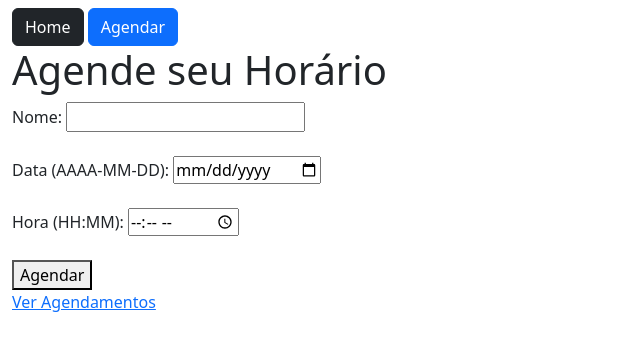
After one commit to RafaelGitMotta/flask, a Flask app: page /agendar in a window 1280 px wide. The commit adds this page. Shown: the top 351 px of the page, without its empty margins (0-640 px from the left). Run offline with Flask 3, Linux system fonts and the light colour scheme.

Commit message:
Agenda concluida

```diff
--- /dev/null
+++ b/estudo/templates/agendar.html
@@ -0,0 +1,27 @@
+{% extends 'base.html' %}
+{% block content %}
+{% include 'nav.html' %}
+<h1>Agende seu Horário</h1>
+    {% if erro %}
+        <p style="color: red;">{{ erro }}</p>
+    {% endif %}
+    <form method="POST">
+        <div>
+            <label for="nome">Nome:</label>
+            <input type="text" id="nome" name="nome" required>
+        </div>
+        <br>
+        <div>
+            <label for="data">Data (AAAA-MM-DD):</label>
+            <input type="date" id="data" name="data" required>
+        </div>
+        <br>
+        <div>
+            <label for="hora">Hora (HH:MM):</label>
+            <input type="time" id="hora" name="hora" required>
+        </div>
+        <br>
+        <button type="submit">Agendar</button>
+    </form>
+    <p><a href="{{ url_for('listar_agendamentos') }}">Ver Agendamentos</a></p>
+{% endblock %}
--- a/estudo/templates/nav.html
+++ b/estudo/templates/nav.html
@@ -1,5 +1,7 @@
+<!-- Barra de Navegação-->
+
+<!--Botão de Home Page-->
 <a href="{{url_for('homepage')}}" class="btn btn-dark">Home</a>
 
-<a href="{{url_for('contato')}}" class="btn btn-primary">Contato</a>
-
-<a href="{{url_for('contatoLista')}}" class="btn btn-info"> Lista de Contato </a>
+<!--Botão de Agendar-->
+<a href="{{url_for('agendar')}}" class="btn btn-primary">Agendar</a>
--- a/estudo/views.py
+++ b/estudo/views.py
@@ -1,9 +1,11 @@
 from estudo import app, db
 
 from flask import render_template, url_for, request, redirect
+from datetime import datetime
+
 from flask_login import login_user, logout_user, current_user
 
-from estudo.models import Contato
+from estudo.models import Contato, Agendamento
 
 # Importação dos formulários criados no arquivo forms.py (Fomulário de Contato, Usuário e Login)
 
@@ -20,6 +22,37 @@ def homepage(): # Função que vai renderizar a página
         login_user(user,remember=True)
 
     return render_template('index.html', form=form)
+#____________________________________________________
+
+@app.route('/agendar', methods=['GET', 'POST'])
+def agendar():
+    if request.method == 'POST':
+        nome = request.form['nome']
+        data_str = request.form['data']
+        hora_str = request.form['hora']
+
+        try:
+            data_hora_str = f"{data_str} {hora_str}"
+            data_hora = datetime.strptime(data_hora_str, '%Y-%m-%d %H:%M')
+
+            novo_agendamento = Agendamento(nome=nome, data_hora=data_hora)
+            db.session.add(novo_agendamento)
+            db.session.commit()  # Salva as alterações no banco de dados
+            return redirect(url_for('listar_agendamentos'))
+        except ValueError:
+            erro = "Formato de data ou hora inválido."
+            return render_template('agendar.html', erro=erro)
+
+    return render_template('agendar.html')
+
+@app.route('/agendamentos')
+def listar_agendamentos():
+    agendamentos = Agendamento.query.order_by(Agendamento.data_hora).all()
+    return render_template('listar_agendamentos.html', agendamentos=agendamentos)
+
+if __name__ == '__main__':
+    app.run(debug=True)
+
 #____________________________________________________
 
 #CADASTRO
--- a/main.py
+++ b/main.py
@@ -1,4 +1,4 @@
-from estudo import app
+from estudo import app # Importa a variável app da pasta estudo no arquivo __init__.py que recebe o Flask
 
 if __name__ == '__main__':
     app.run(debug=True)# A cada atualização restarta a aplicação.
```
Also changed, not shown: estudo/__init__.py (+10 -5 lines), estudo/models.py (+11 -0 lines), estudo/templates/contato_old.html (deleted, +0 -61 lines), estudo/templates/index.html (+10 -12 lines), estudo/templates/listar_agendamentos.html (added, +15 -0 lines), migrations/versions/adab62f244d1_digite_aqui_o_nome_da_atualizacao_agenda.py (added, +33 -0 lines), estudo/static/img/Univesp.jpg (added).
